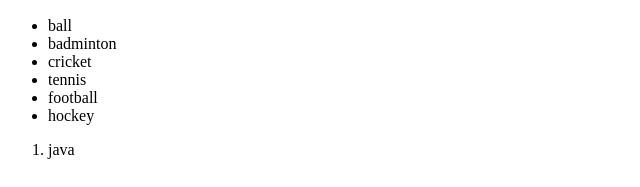
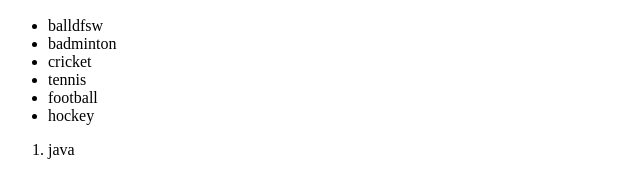
Before and after one commit to Akshat-Srivastava2004/College-Full-Stack, a plain HTML site: page index.html in a window 1280 px wide. Shown: the part 449-636 px from the top of the page, 0-640 px from the left. Drawn offline with Linux system fonts and the light colour scheme.

Commit message:
Update index.html

```diff
--- a/index.html
+++ b/index.html
@@ -16,7 +16,7 @@
         <p>Lorem ipsum dolor sit amet.</p>
         <img src="gla.jpeg" alt="not yet in the folder">
         <ul>
-            <li>ball</li>
+            <li>balldfsw</li>
             <li>badminton</li>
             <li>cricket</li>
             <li>tennis</li>
```
